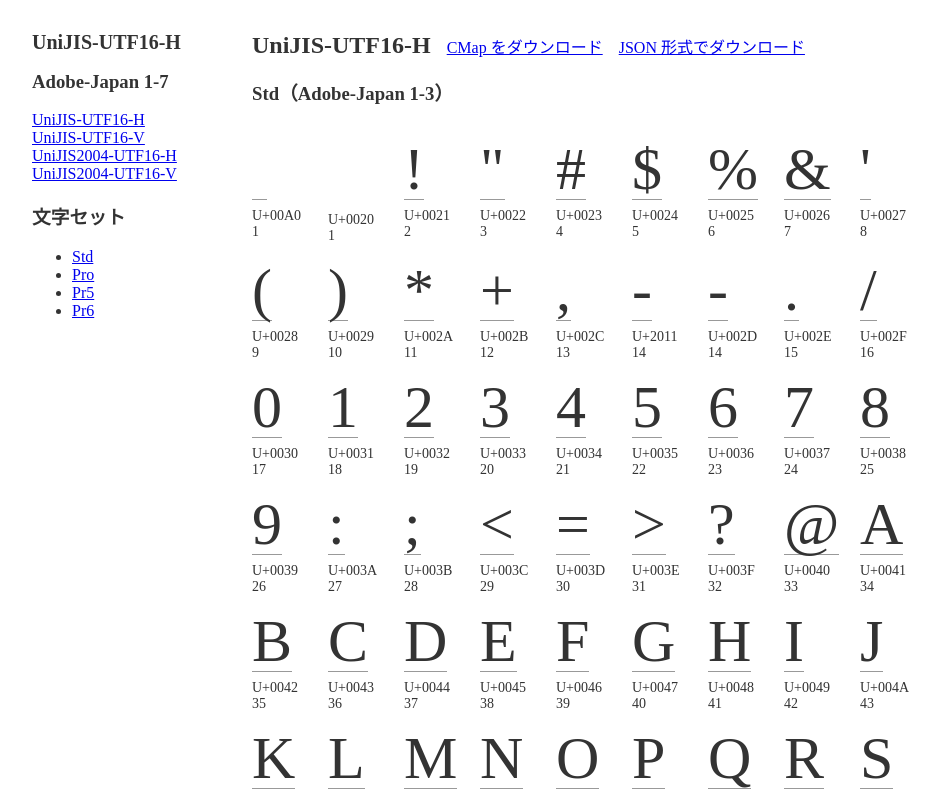
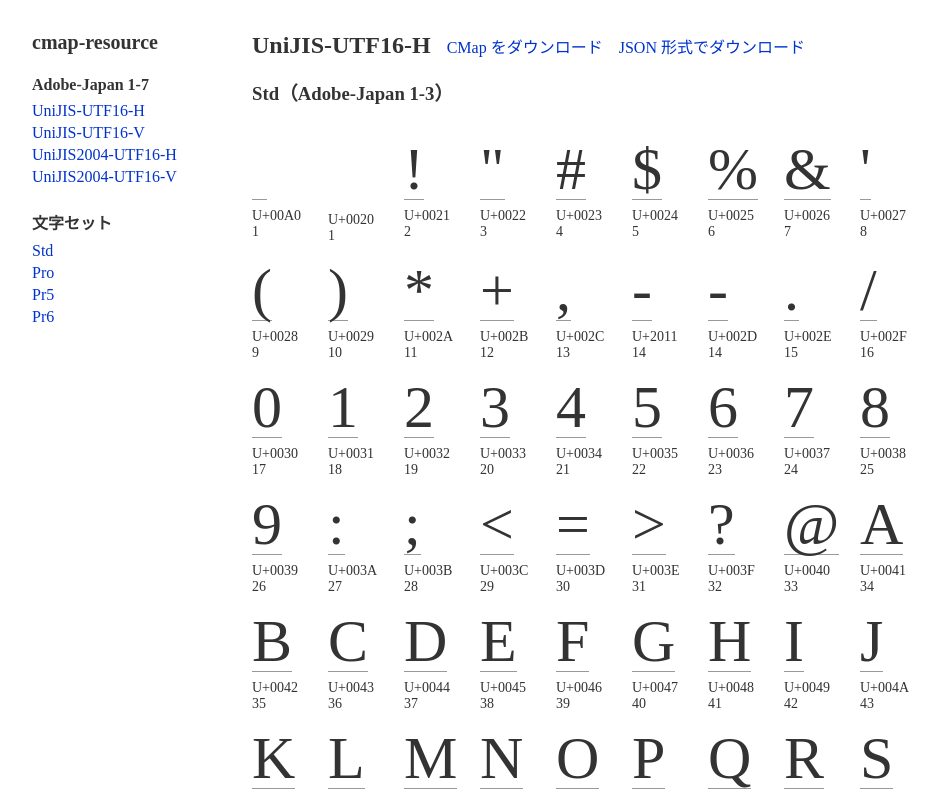
Before and after one commit to inaniwaudon/cmap-display, a Next.js app: page /cmap/UniJIS-UTF16-H in a window 1280 px wide. Shown: the top 797 px of the page, without its empty margins (8-947 px from the left). Built offline with nearby package versions, Linux system fonts and the light colour scheme; a web font is replaced by a local one.

Commit message:
improve styles

```diff
--- /dev/null
+++ b/src/components/Navigation.tsx
@@ -0,0 +1,63 @@
+import Link from "next/link";
+import styled from "styled-components";
+import { Anchor } from "./Parts";
+import { cmaps } from "@/cmap";
+
+const Wrapper = styled.nav`
+  padding-left: 40px;
+  position: fixed;
+  left: 0;
+`;
+
+const H1 = styled.h1`
+  line-height: 1;
+  font-size: 20px;
+  margin: 0 0 16px 0;
+`;
+
+const H3 = styled.h3`
+  font-size: 16px;
+  margin: 24px 0 0 0;
+`;
+
+const List = styled.ul`
+  margin: 8px 0 0 0;
+  padding: 0;
+  list-style: none;
+  display: flex;
+  flex-direction: column;
+  gap: 4px;
+`;
+
+const Navigation = () => (
+  <Wrapper>
+    <H1>cmap-resource</H1>
+    <H3>Adobe-Japan 1-7</H3>
+    <List>
+      {cmaps.map(({ name }) => (
+        <li key={name}>
+          <Link href={`/cmap/${name}`} legacyBehavior>
+            <Anchor>{name}</Anchor>
+          </Link>
+        </li>
+      ))}
+    </List>
+    <H3>文字セット</H3>
+    <List>
+      <li>
+        <Anchor href="#std">Std</Anchor>
+      </li>
+      <li>
+        <Anchor href="#pro">Pro</Anchor>
+      </li>
+      <li>
+        <Anchor href="#pr5">Pr5</Anchor>
+      </li>
+      <li>
+        <Anchor href="#pr6">Pr6</Anchor>
+      </li>
+    </List>
+  </Wrapper>
+);
+
+export default Navigation;
--- /dev/null
+++ b/src/components/Parts.tsx
@@ -0,0 +1,11 @@
+import styled from "styled-components";
+
+export const Anchor = styled.a`
+  color: #03c;
+  text-decoration: none;
+  cursor: pointer;
+
+  &:hover {
+    color: #999;
+  }
+`;
--- a/src/pages/cmap/[name].tsx
+++ b/src/pages/cmap/[name].tsx
@@ -11,6 +11,8 @@ import path from "path";
 import styled from "styled-components";
 import { CMap, cmaps, supplements } from "@/cmap";
 import { Glyph } from "@/components/Glyph";
+import Navigation from "@/components/Navigation";
+import { Anchor } from "@/components/Parts";
 
 const Page = styled.div`
   color: #333;
@@ -18,10 +20,12 @@ const Page = styled.div`
   display: flex;
 `;
 
-const Navigation = styled.nav`
-  padding-left: 40px;
-  position: fixed;
-  left: 0;
+const H2 = styled.h2`
+  margin: 0;
+`;
+
+const Main = styled.div`
+  margin-left: 220px;
 `;
 
 const Header = styled.header`
@@ -30,24 +34,9 @@ const Header = styled.header`
   gap: 16px;
 `;
 
-const H1 = styled.h1`
-  line-height: 1;
-  font-size: 20px;
-  margin: 0 0 16px 0;
-`;
-
-const H2 = styled.h2`
-  margin: 0;
-`;
-
-const CmapList = styled.ul`
-  margin: 0;
-  padding: 0;
-  list-style: none;
-`;
-
-const Main = styled.div`
-  margin-left: 220px;
+const GlyphSection = styled.div`
+  padding-top: 4px;
+  margin-top: -4px;
 `;
 
 const Glyphs = styled.div<{ bgColor: string }>`
@@ -83,40 +72,19 @@ const Index: NextPage<IndexProps> = ({ name, cmap }: IndexProps) => {
         <meta name="viewport" content="width=device-width, initial-scale=1" />
       </Head>
       <Page>
-        <Navigation>
-          <H1>{name}</H1>
-          <h3>Adobe-Japan 1-7</h3>
-          <CmapList>
-            {cmaps.map(({ name }) => (
-              <li key={name}>
-                <Link href={`/cmap/${name}`}>{name}</Link>
-              </li>
-            ))}
-          </CmapList>
-          <h3>文字セット</h3>
-          <ul>
-            <li>
-              <a href="#std">Std</a>
-            </li>
-            <li>
-              <a href="#pro">Pro</a>
-            </li>
-            <li>
-              <a href="#pr5">Pr5</a>
-            </li>
-            <li>
-              <a href="#pr6">Pr6</a>
-            </li>
-          </ul>
-        </Navigation>
+        <Navigation />
         <Main>
           <Header>
             <H2>{name}</H2>
-            <Link href={`/${name}`}>CMap をダウンロード</Link>
-            <Link href={`/${name}.json`}>JSON 形式でダウンロード</Link>
+            <Link href={`/${name}`} legacyBehavior>
+              <Anchor>CMap をダウンロード</Anchor>
+            </Link>
+            <Link href={`/${name}.json`} legacyBehavior>
+              <Anchor>JSON 形式でダウンロード</Anchor>
+            </Link>
           </Header>
           {supplements.map(({ type, supplement, color }, index) => (
-            <section id={type} key={type}>
+            <GlyphSection id={type} key={type}>
               <h3>Std（Adobe-Japan 1-{supplement}）</h3>
               <Glyphs bgColor={color}>
                 {glyphs[index].map((pair, index) => (
@@ -128,7 +96,7 @@ const Index: NextPage<IndexProps> = ({ name, cmap }: IndexProps) => {
                   />
                 ))}
               </Glyphs>
-            </section>
+            </GlyphSection>
           ))}
         </Main>
       </Page>
```
